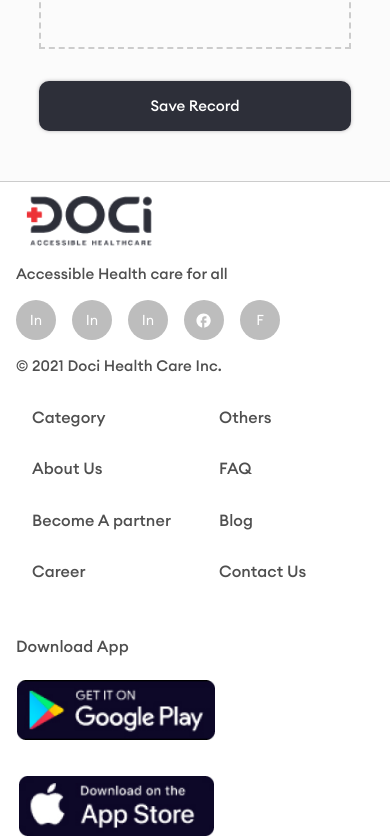
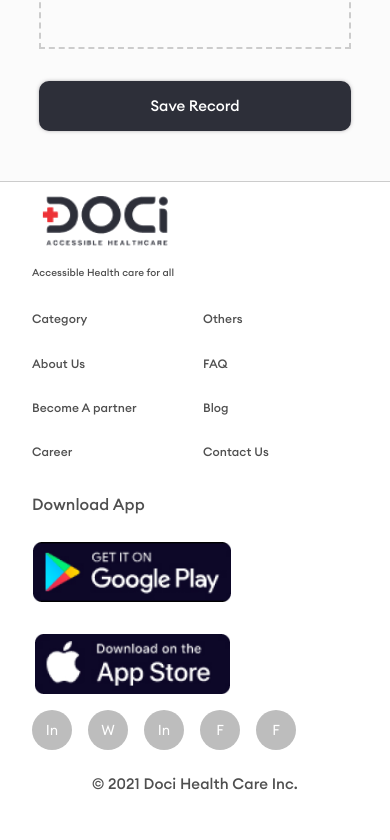
Before and after one commit to isiakaabd/Heala-website, a React (Create React App) app: page /contact in a window 390 px wide. Shown: the part 2206-3046 px from the top of the page. After the commit the page ends 3020 px from the top, so only its background shows below. Built offline with nearby package versions, Linux system fonts and the light colour scheme.

Commit message:
styling the footer

```diff
--- a/src/components/navbar/Footer.js
+++ b/src/components/navbar/Footer.js
@@ -6,7 +6,7 @@ import play from "assets/images/play.jpg";
 // import vector from "assets/images/vector.png";
 import store from "assets/images/store.jpg";
 import Typography from "@mui/material/Typography";
-import FacebookOutlinedIcon from "@mui/icons-material/FacebookOutlined";
+// import FacebookOutlinedIcon from "@mui/icons-material/FacebookOutlined";
 import {
   AppBar,
   Toolbar,
@@ -25,6 +25,11 @@ const useStyles = makeStyles((theme) => ({
   },
   listbutton: {
     "& .MuiListItemButton-root": {
+      "& .MuiTypography-root": {
+        [theme.breakpoints.down("sm")]: {
+          fontSize: "1.2rem",
+        },
+      },
       "&:hover": {
         background: "transparent",
         "& .MuiTypography-root": {
@@ -35,6 +40,7 @@ const useStyles = makeStyles((theme) => ({
   },
   container: {
     "& .MuiGrid-root": {
+      padding: 0,
       "& > *": {
         width: "inherit",
         // padding: " .5rem .8rem",
@@ -45,9 +51,28 @@ const useStyles = makeStyles((theme) => ({
       },
     },
   },
+  link: {
+    [theme.breakpoints.down("sm")]: {
+      display: "none",
+      // order: 4,
+    },
+  },
+  footerBottom: {
+    [theme.breakpoints.up("sm")]: {
+      display: "none",
+      // order: 4,
+    },
+  },
   footer: {
     boxShadow: "none",
     borderTop: "1px solid #CCCCCC",
+    paddingBottom: "2rem",
+  },
+  footerImage: {
+    flexDirection: "column",
+    [theme.breakpoints.down("sm")]: {
+      flexDirection: "row",
+    },
   },
 }));
 
@@ -55,7 +80,7 @@ const Footer = () => {
   const classes = useStyles();
   return (
     <AppBar elevation={0} position="static" sx={{ bottom: 0 }} className={classes.footer}>
-      <Container maxWidth="false" disableGutters>
+      <Container maxWidth="false">
         <Toolbar>
           <Grid container gap={2} justifyContent="center">
             <Grid
@@ -68,24 +93,22 @@ const Footer = () => {
               justifyContent="center"
               flexDirection="column"
             >
-              <Grid item width="80%">
+              <Grid item>
                 <img src={logo} style={{ width: 150, objectFit: "contain" }} />
-                <Typography variant="h5" color="primary">
+                <Typography fontSize="1rem" color="primary">
                   Accessible Health care for all
                 </Typography>
               </Grid>
-              <Grid item width="80%">
+              <Grid item container className={classes.link}>
                 <Stack direction="row" spacing={2}>
                   <Avatar>In</Avatar>
+                  <Avatar>W</Avatar>
                   <Avatar>In</Avatar>
-                  <Avatar>In</Avatar>
-                  <Avatar>
-                    <FacebookOutlinedIcon />
-                  </Avatar>
+                  <Avatar>T{/* <FacebookOutlinedIcon /> */}</Avatar>
                   <Avatar>F</Avatar>
                 </Stack>
               </Grid>
-              <Grid item>
+              <Grid item className={classes.link}>
                 <Typography variant="h5" color="primary">
                   &copy; 2021 Doci Health Care Inc.
                 </Typography>
@@ -144,16 +167,16 @@ const Footer = () => {
                 </Grid>
               </Grid>
             </Grid>
-            <Grid item container flexDirection="column" md={3} xs={12} sm={12}>
-              <Grid item container columnSpacing={3}>
-                <Grid item padding="2rem">
+            <Grid item container flexDirection="column" md={3} gap={3} sm={12}>
+              <Grid item container>
+                <Grid item>
                   <Typography variant="body1" color="primary">
                     Download App
                   </Typography>
                 </Grid>
               </Grid>
-              <Grid item container gap={4} flexDirection="column">
-                <Grid item>
+              <Grid item container spacing={4} className={classes.footerImage}>
+                <Grid container item sm={6}>
                   <img
                     src={play}
                     style={{
@@ -164,7 +187,7 @@ const Footer = () => {
                     }}
                   />
                 </Grid>
-                <Grid item>
+                <Grid container item sm={6}>
                   <img
                     src={store}
                     style={{
@@ -177,6 +200,27 @@ const Footer = () => {
                 </Grid>
               </Grid>
             </Grid>
+            <Grid
+              item
+              container
+              justifyContent="center"
+              p="2"
+              gap={3}
+              className={classes.footerBottom}
+            >
+              <Grid item container gap={2} flexWrap="nowrap">
+                <Avatar>In</Avatar>
+                <Avatar>W</Avatar>
+                <Avatar>In</Avatar>
+                <Avatar>F{/* <FacebookOutlinedIcon /> */}</Avatar>
+                <Avatar>F</Avatar>
+              </Grid>
+              <Grid item>
+                <Typography variant="h5" textAlign="center" color="primary">
+                  &copy; 2021 Doci Health Care Inc.
+                </Typography>
+              </Grid>
+            </Grid>
           </Grid>
         </Toolbar>
       </Container>
```
Also changed, not shown: 1 other file (tests, documents, lock files or other folders).
